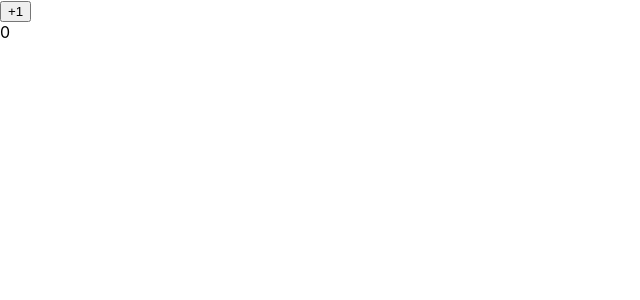
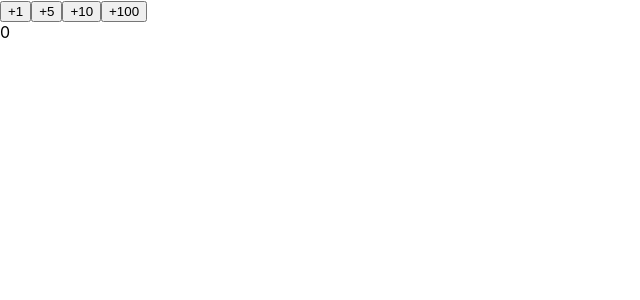
Before and after one commit to jeik0s/reactBasic, a React (Create React App) app: page / in a window 1280 px wide. Shown: the top 300 px of the page, without its empty margins (0-640 px from the left). Built offline with nearby package versions, Linux system fonts and the light colour scheme.

Commit message:
Pass variable to function in component

```diff
--- a/src/index.js
+++ b/src/index.js
@@ -7,9 +7,10 @@ import reportWebVitals from './reportWebVitals';
 const root = ReactDOM.createRoot(document.getElementById('root'));
 
 function IncrementValue(props){
+  const hendleClick = () => props.OnClick(props.incrementBy);
   return(
-    <button onClick={props.OnClick}>
-      +1
+    <button onClick={hendleClick}>
+      +{props.incrementBy}
     </button>
   )
 }
@@ -24,10 +25,13 @@ function DisplayValue(props){
 
 function MyApp(){
   const [counter, setCounter] = useState(0)
-  const incrementCounter = () => setCounter(counter+1)
+  const incrementCounter = (n) => setCounter(counter+n)
   return(
     <>
-    <IncrementValue OnClick={incrementCounter}/>
+    <IncrementValue OnClick={incrementCounter} incrementBy={1}/>
+    <IncrementValue OnClick={incrementCounter} incrementBy={5}/>
+    <IncrementValue OnClick={incrementCounter} incrementBy={10}/>
+    <IncrementValue OnClick={incrementCounter} incrementBy={100}/>
     <DisplayValue message={counter}/>
     </>
   )
```
